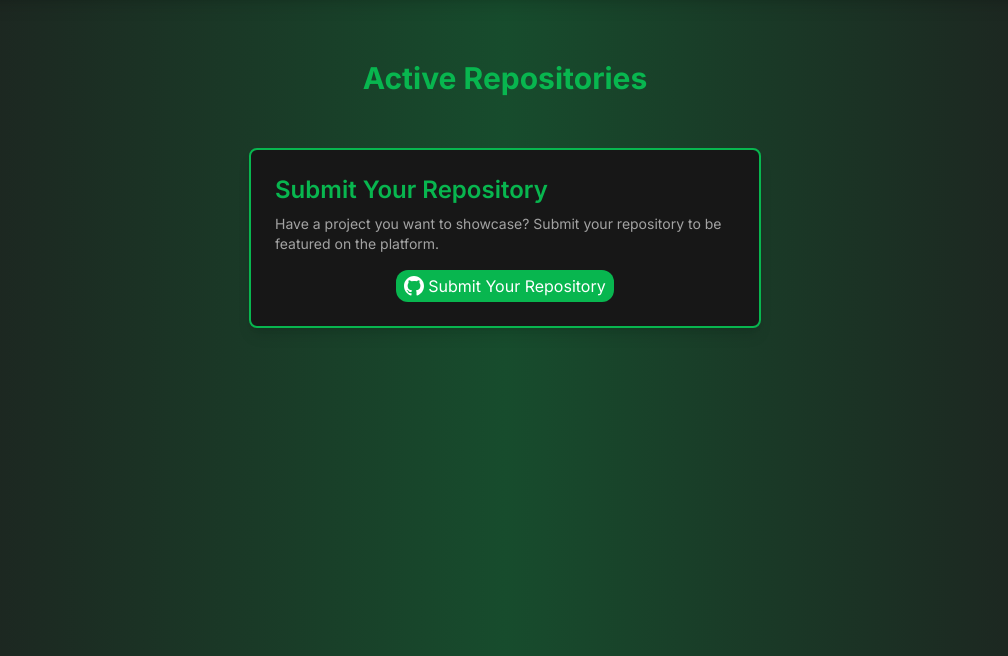
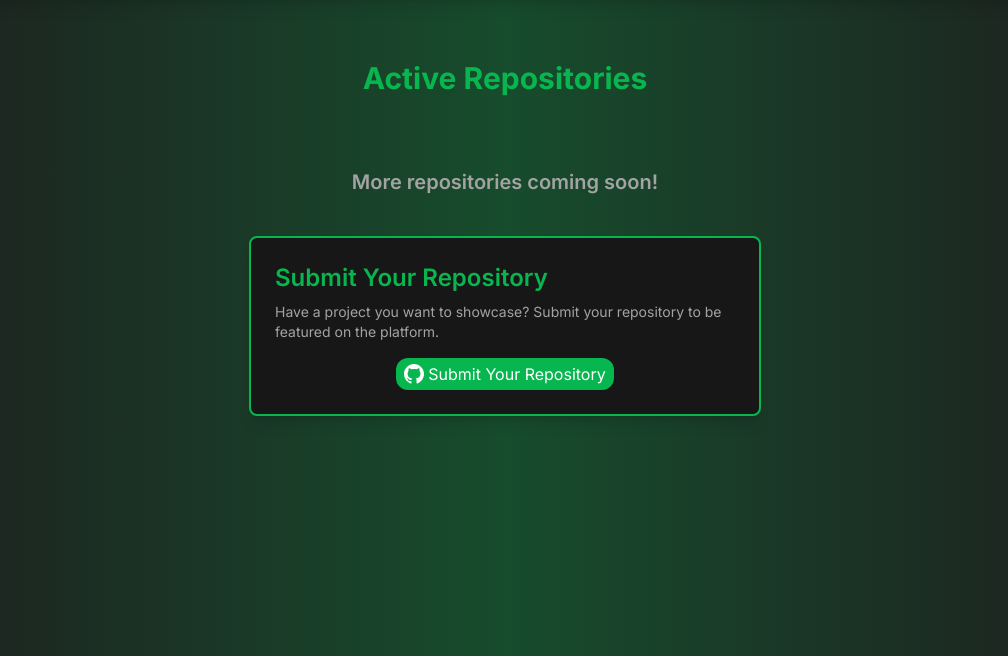
Before and after one commit to FOSS-Club-BU/BU_Hacktoberfest, a Django app: page /repositories/ in a window 1280 px wide. Shown: the part 84-740 px from the top of the page, without its empty margins (135-1143 px from the left). Run offline with Django 5.2, Linux system fonts and the light colour scheme; some libraries are stand-ins or nearby versions.

Commit message:
Refactor repositories.html template to improve layout and add submit repository feature

```diff
--- a/templates/repositories.html
+++ b/templates/repositories.html
@@ -1,7 +1,7 @@
 {% extends "base.html" %}
 
 {% block content %}
-<div class=" flex justify-center py-10">
+<div class="flex justify-center py-10">
     <div class="container mx-auto">
         <h1 class="text-3xl font-bold text-center mb-8 text-[#08B64F]">Active Repositories</h1>
         <div class="grid grid-cols-1 md:grid-cols-2 lg:grid-cols-3 gap-8">
@@ -24,7 +24,6 @@
                     </span>
                 </div>
 
-
                 <div class="flex flex-wrap gap-2 mb-4">
                     {% for tech in repo.get_tech_stack %}
                     <span class="inline-block bg-[#08B64F] text-neutral-900 py-1 px-2 rounded-full text-xs font-semibold">
@@ -34,7 +33,6 @@
                 </div>
 
                 <div class="flex justify-evenly lg:justify-between items-center mb-4 space-x-4">
-                    <!-- Updated Go to Repository Button with GitHub Icon -->
                     <a href="{{ repo.url }}" class="bg-[#08B64F] flex items-center px-2 py-1 rounded-xl hover:bg-[#08B64F]/80" target="_blank">
                         <svg xmlns="http://www.w3.org/2000/svg" class="h-5 w-5 mr-1" viewBox="0 0 24 24" fill="currentColor">
                             <path d="M12 .297C5.37.297 0 5.67 0 12.297c0 5.294 3.438 9.787 8.207 11.387.6.111.793-.258.793-.576 0-.284-.011-1.04-.017-2.04-3.338.727-4.042-1.615-4.042-1.615-.546-1.387-1.333-1.756-1.333-1.756-1.09-.744.083-.729.083-.729 1.205.084 1.838 1.237 1.838 1.237 1.07 1.834 2.808 1.304 3.493.997.107-.774.42-1.304.763-1.604-2.665-.303-5.467-1.332-5.467-5.93 0-1.31.47-2.382 1.237-3.222-.123-.304-.536-1.523.117-3.176 0 0 1.008-.322 3.3 1.23.957-.266 1.983-.399 3.004-.405 1.02.006 2.047.139 3.005.405 2.29-1.552 3.297-1.23 3.297-1.23.655 1.653.242 2.872.119 3.176.77.84 1.237 1.912 1.237 3.222 0 4.61-2.805 5.624-5.476 5.92.43.37.823 1.1.823 2.219 0 1.605-.014 2.896-.014 3.289 0 .322.192.693.799.575C20.565 22.08 24 17.589 24 12.297 24 5.67 18.627.297 12 .297z"/>
@@ -42,7 +40,6 @@
                         Go to Repository
                     </a>
 
-                    <!-- Maintainer GitHub Profile Link -->
                     <p class="text-sm text-neutral-400">
                         Maintained by:
                         <a href="https://github.com/{{ repo.maintainer_username }}" class="text-white hover:underline" target="_blank">
@@ -56,11 +53,15 @@
                 {% endif %}
             </div>
             {% endfor %}
+        </div>
 
-            <!-- submit your repo -->
+        <!-- 'More repos coming soon' message -->
+        <div class="text-center mt-10">
+            <p class="text-xl font-semibold text-neutral-400">More repositories coming soon!</p>
+        </div>
 
-        </div>
-        <div class="flex justify-center mt-5">
+        <!-- Submit your repo section -->
+        <div class="flex justify-center mt-10">
             <div class="bg-neutral-900 text-white p-6 rounded-lg shadow-lg border-2 border-[#08B64F] max-w-lg">
                 <h2 class="text-2xl font-semibold mb-2 text-[#08B64F]">Submit Your Repository</h2>
                 <p class="text-sm text-neutral-400 mb-4">Have a project you want to showcase? Submit your repository to be featured on the platform.</p>
@@ -70,7 +71,8 @@
                     </svg>
                     Submit Your Repository
                 </a>
-                </div>
+            </div>
         </div>
+    </div>
 </div>
 {% endblock %}
```
